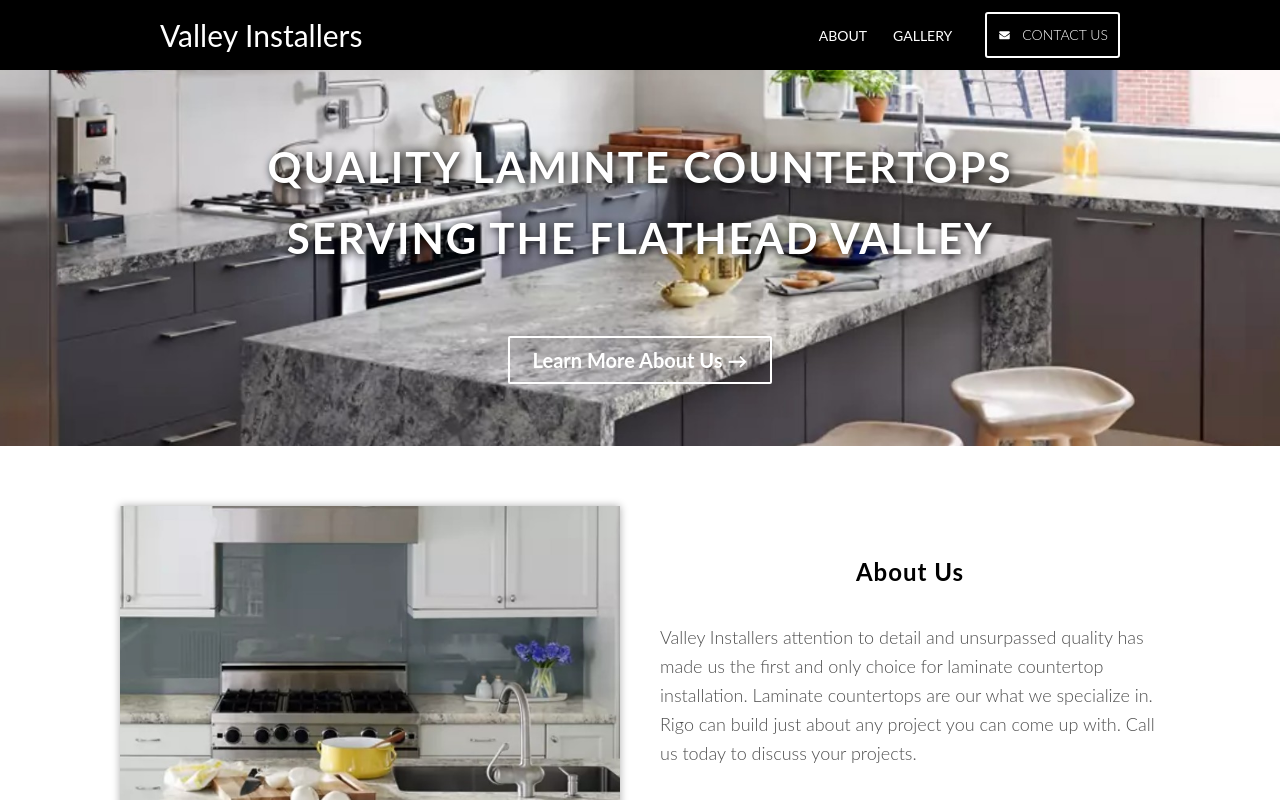
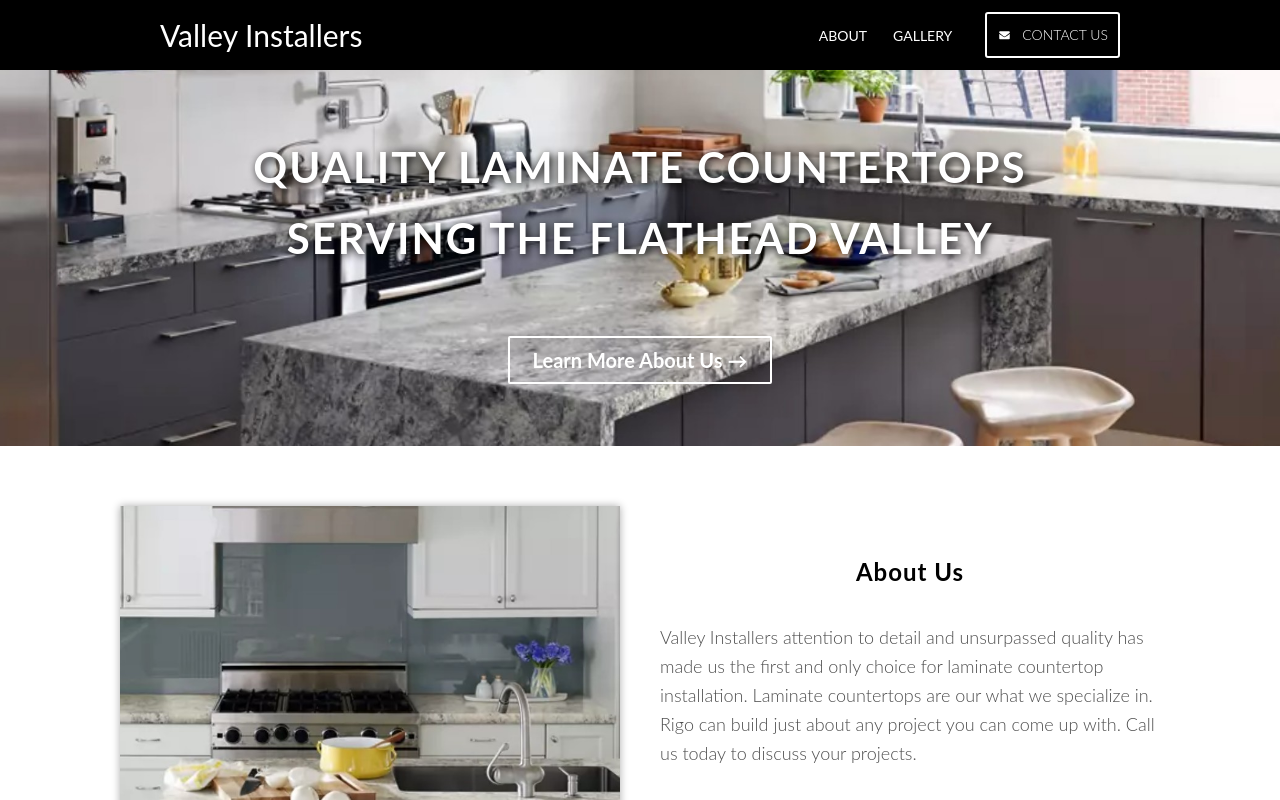
Before and after one commit to nataliegarate/valley-installers-website-1, a Next.js app: page /about-us in a window 1280 px wide. Shown: the top 800 px of the page. Built offline with nearby package versions, Linux system fonts and the light colour scheme.

Commit message:
corrected spelling

```diff
--- a/components/Header.js
+++ b/components/Header.js
@@ -124,7 +124,7 @@ function Header(props) {
           id={props.error && "image-container-header-no-display"}
         >
           <div id="image-text">
-            <h1>Quality Laminte Countertops Serving The Flathead Valley</h1>
+            <h1>Quality Laminate Countertops Serving The Flathead Valley</h1>
             <Link href="/about-us">
               <a>Learn More About Us →</a>
             </Link>
--- a/pages/about-us.js
+++ b/pages/about-us.js
@@ -15,7 +15,7 @@ function About() {
         ></meta>
         <meta
           name="keywords"
-          content="laminate countertops, countertop installation, kitchen, bathroom, kalispell, whitefish, coulmbia falls, flathead, bigfork"
+          content="laminate countertops, countertop installation, kitchen, kalispell, whitefish, coulmbia falls, flathead, bigfork"
         ></meta>
         <link rel="canonical" href="https://valleyinstallers.com" />
         <meta name="robots" content="index, follow" />
```
